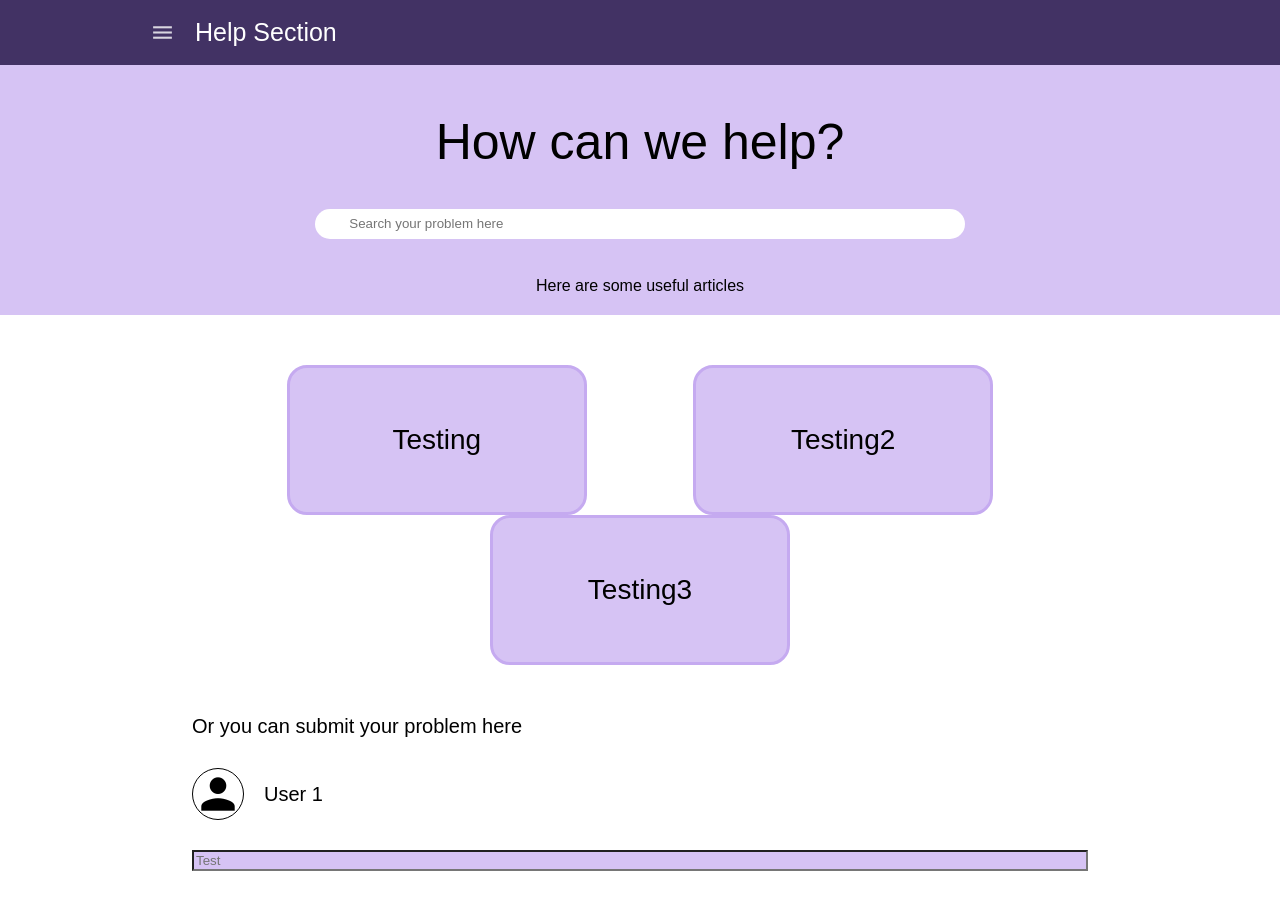
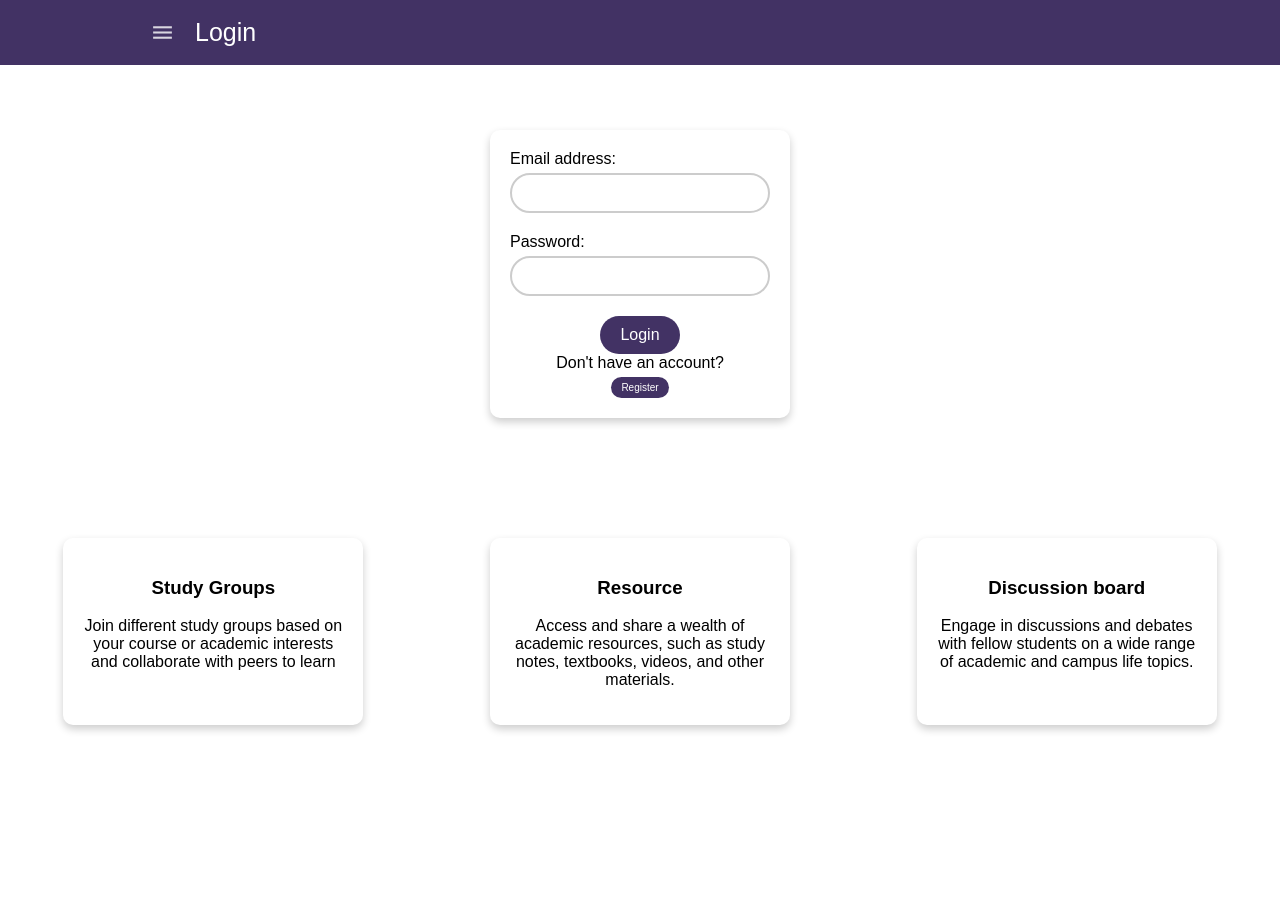
Before and after one commit to dxh253/Team-Project, a Django app: page / in a window 1280 px wide. After the commit the page ends 732 px from the top, so only its background shows below. Run offline with Django 4.2, Linux system fonts and the light colour scheme.

Commit message:
fixed html and css

```diff
--- a/mySite/mysite/mysite/urls.py
+++ b/mySite/mysite/mysite/urls.py
@@ -2,11 +2,10 @@ from django.contrib import admin
 from django.urls import include, path
 
 # from mySite.mysite import home
-from . views import home
+from . views import homepage, helpSection
 
 urlpatterns = [
         # path('polls/', include('polls.urls')),
         # path('admin/', admin.site.urls),
-        path('', home),
-        # path('', views.home()),
+        path('', homepage),
         ]
--- a/mySite/mysite/mysite/views.py
+++ b/mySite/mysite/mysite/views.py
@@ -1,5 +1,8 @@
 from django.shortcuts import render
 
 
-def home(request):
+def helpSection(request):
     return render(request, 'helpSection.html')
+
+def homepage(request):
+    return render(request, 'homepage.html')
--- /dev/null
+++ b/mySite/mysite/static/css/homepage.css
@@ -0,0 +1,177 @@
+* {
+    box-sizing: border-box;
+}
+
+body {
+    margin: 0%;
+}
+
+.topnav {
+    overflow: hidden;
+    background-color: #423264;
+    justify-content: space-between;
+    margin: 0 auto;
+}
+
+.topnav>a {
+    float: left;
+    display: flex;
+    padding: 10px 10px;
+    height: 65px;
+    width: auto;
+    align-items: center;
+    font-size: 25px;
+    text-decoration: none;
+    color: white;
+    padding-left: 150px;
+}
+
+.topnav>a:hover {
+    opacity: 80%;
+}
+
+.topnav>b {
+    float: left;
+    display: flex;
+    padding: 10px 10px;
+    height: 65px;
+    width: auto;
+    align-items: center;
+    font-size: 25px;
+    text-decoration: none;
+    color: white;
+    font-family: Arial, Helvetica, sans-serif;
+    font-weight: lighter;
+}
+
+.main3 {
+    text-align: center;
+    display: grid;
+    justify-content: center;
+    margin-bottom: 50px;
+}
+
+.login-form {
+    margin-top: 65px;
+    margin-left: auto;
+    margin-right: auto;
+    width: 300px;
+    background-color: #fff;
+    border-radius: 10px;
+    box-shadow: 0px 4px 8px rgba(0, 0, 0, 0.2);
+    overflow: hidden;
+    padding: 20px;
+    font-family: Arial, Helvetica, sans-serif;
+    font-weight: lighter;
+}
+
+.form-group {
+    margin-bottom: 20px;
+    text-align: left;
+}
+
+label {
+    display: block;
+    margin-bottom: 5px;
+}
+
+input[type="email"],
+input[type="password"] {
+    width: 100%;
+    height: 40px;
+    padding: 10px;
+    border-radius: 20px;
+    border: none;
+    border: 2px solid #ccc;
+    font-size: 16px;
+    font-family: Arial, Helvetica, sans-serif;
+    font-weight: lighter;
+}
+
+button[type="submit"] {
+    background-color: #423264;
+    color: white;
+    border: none;
+    border-radius: 20px;
+    padding: 10px 20px;
+    font-size: 16px;
+    cursor: pointer;
+    font-family: Arial, Helvetica, sans-serif;
+    font-weight: lighter;
+}
+
+
+button[type="register"] {
+    background-color: #423264;
+    color: white;
+    border: none;
+    border-radius: 20px;
+    padding: 5px 10px;
+    font-size: 10px;
+    cursor: pointer;
+    font-family: Arial, Helvetica, sans-serif;
+    font-weight: lighter;
+}
+
+
+button[type="submit"]:hover {
+    opacity: 0.8;
+}
+
+button [type="register"]:hover {
+    opacity: 0.8;
+}
+
+.info {
+    width: 500px;
+    padding: 20px;
+    text-align: center;
+    margin: 0 auto;
+    margin-top: auto;
+}
+
+.main2 {
+    margin-left: auto;
+    margin-right: auto;
+    margin-top: 50px;
+    text-align: center;
+    display: grid;
+    grid-template-columns: repeat(3, 1fr);
+    justify-content: center;
+}
+
+.event-card {
+    display: inline-block;
+    margin-left: auto;
+    margin-right: auto;
+    margin-top: 70px;
+    /* margin-bottom: 50px; */
+    background-color: ss#fff;
+    border-radius: 10px;
+    box-shadow: 0px 4px 8px rgba(0, 0, 0, 0.2);
+    overflow: hidden;
+    width: 300px;
+    padding: 20px;
+    font-family: Arial, Helvetica, sans-serif;
+    font-weight: lighter;
+}
+
+.event-card .event-info {
+    padding: 20px;
+    text-align: center;
+}
+
+.event-card .event-info h3 {
+    font-size: 24px;
+    margin-bottom: 10px;
+    font-family: Arial, Helvetica, sans-serif;
+    font-weight: lighter;
+}
+
+.event-card .event-info p {
+    color: #999;
+    font-size: 16px;
+    margin-bottom: 20px;
+    font-family: Arial, Helvetica, sans-serif;
+    font-weight: lighter;
+}
--- a/mySite/mysite/templates/helpSection.html
+++ b/mySite/mysite/templates/helpSection.html
@@ -4,9 +4,7 @@
 <html>
 
 <head>
-  <!-- <link rel="stylesheet" href="dashboard.css"> -->
-  <link rel="stylesheet" href="{% static 'css/dashboard.css' %}">
-
+  <link rel="stylesheet" href="{% static 'css/helpSection.css' %}">
   <link rel="stylesheet" href="https://fonts.googleapis.com/icon?family=Material+Icons">
 </head>
 
--- /dev/null
+++ b/mySite/mysite/templates/homepage.html
@@ -0,0 +1,59 @@
+{% load static %}
+
+<!DOCTYPE html>
+<html>
+
+<head>
+    <link rel="stylesheet" href="{% static 'css/homepage.css' %}">
+    <link rel="stylesheet" href="https://fonts.googleapis.com/icon?family=Material+Icons">
+    <meta name="viewport"
+        content="width=device-width, user-scalable=no, initial-scale=1.0, maximum-scale=1.0, minimum-scale=1.0">
+    <meta http-equiv="X-UA-Compatible" content="ie=edge">
+    <title>Login</title>
+</head>
+
+<body>
+    <div class="topnav">
+        <a href="#menu" class="material-icons">menu</a>
+        <b>Login</b>
+    </div>
+    <div class="main3">
+        <form class="login-form">
+            <div class="form-group">
+                <label for="email">Email address:</label>
+                <input type="email" id="email" name="email" required>
+            </div>
+            <div class="form-group">
+                <label for="password">Password:</label>
+                <input type="password" id="password" name="password" required>
+            </div>
+            <button type="submit">Login</button>
+
+            <label for="dontHaveAccount">Don't have an account?</label>
+            <button type="register" formaction="register">Register</button>
+        </form>
+    </div>
+
+    <div class="main2">
+        <div class="event-card">
+            <h3>Study Groups</h3>
+            <p class="description">Join different study groups based on your course or academic interests and
+                collaborate with peers to learn
+            </p>
+        </div>
+        <div class="event-card">
+            <h3>Resource</h3>
+            <p class="description">Access and share a wealth of academic resources, such as study notes, textbooks,
+                videos, and other materials.
+            </p>
+        </div>
+        <div class="event-card">
+            <h3>Discussion board</h3>
+            <p class="description">Engage in discussions and debates with fellow students on a wide range of academic
+                and campus life topics.
+        </div>
+    </div>
+
+</body>
+
+</html>
```
Also changed, not shown: mySite/mysite/mysite/settings.py (+4 -4 lines), mySite/mysite/static/css/helpSection.css (renamed from mySite/mysite/static/css/dashboard.css), 3 other files.
